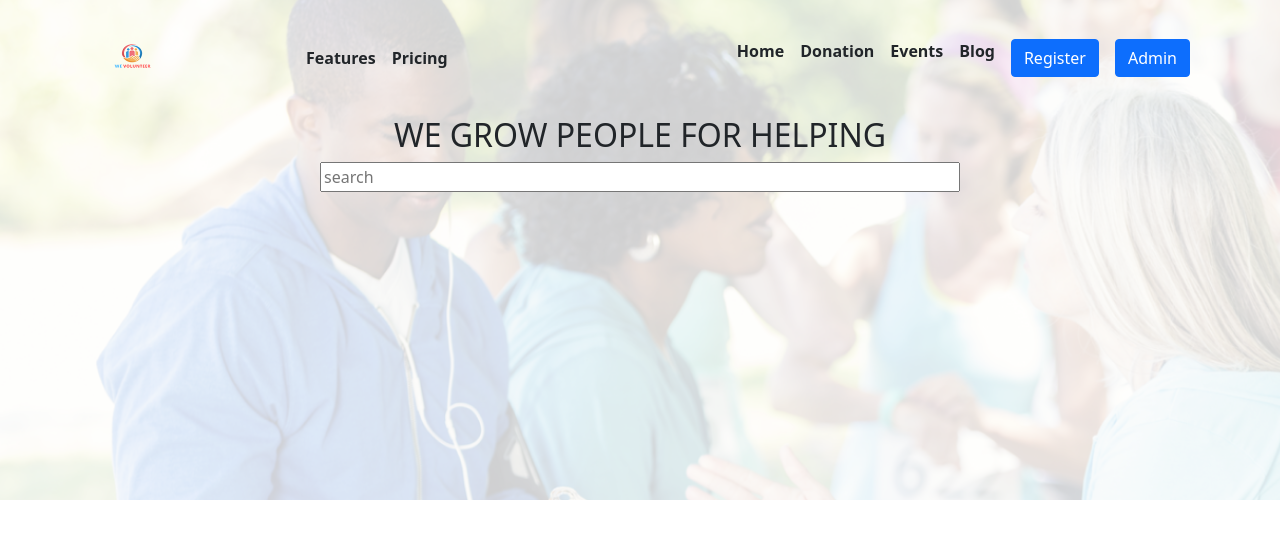
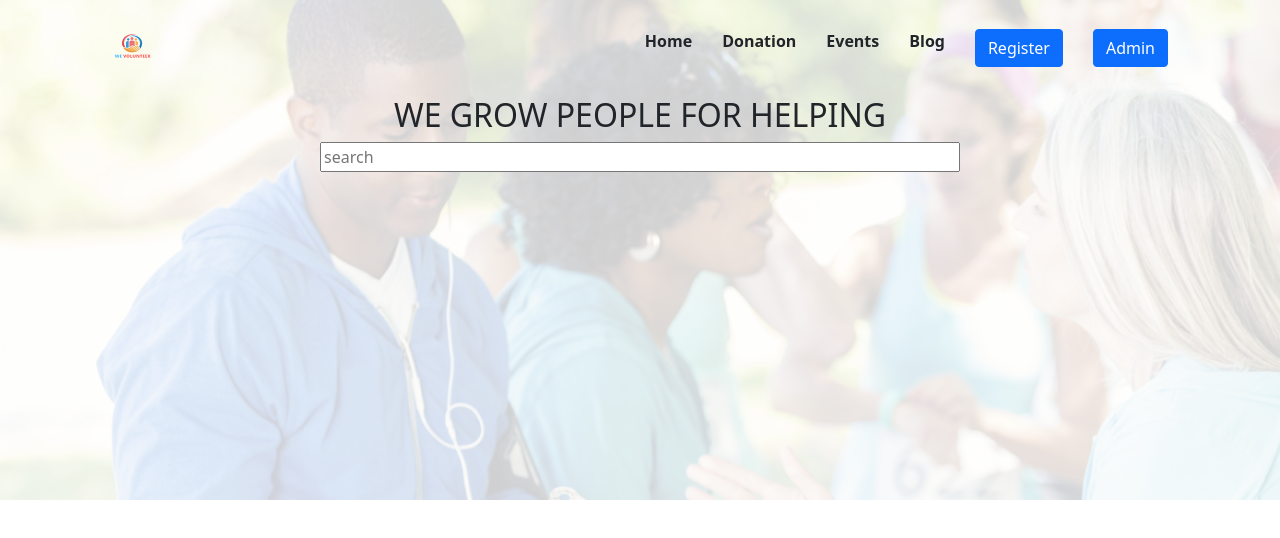
Before and after one commit to kamrul-dev/we-volunteer-react-client, a React (Create React App) app: page / in a window 1280 px wide. Shown: the top 538 px of the page. Built offline with nearby package versions, Linux system fonts and the light colour scheme.

Commit message:
navbar updated

```diff
--- a/src/Pages/Shared/NavBar/NavBar.css
+++ b/src/Pages/Shared/NavBar/NavBar.css
@@ -0,0 +1,10 @@
+.nav-itmes{
+    height: 80px;
+    display: flex;
+    justify-content: center;
+    align-items: center;
+}
+.nav-itmes a{
+    text-decoration: none;
+    margin-right: 30px;
+}
--- a/src/Pages/Shared/NavBar/NavBar.js
+++ b/src/Pages/Shared/NavBar/NavBar.js
@@ -1,37 +1,37 @@
 import React from 'react';
 import { Button, Container, Nav, Navbar } from 'react-bootstrap';
-import logo from '../../../logos/we-volunteer.png'
+import { NavLink } from 'react-router-dom';
+import logo from '../../../logos/we-volunteer.png';
+import './NavBar.css';
 const NavBar = () => {
     return (
         <div>
             <Navbar collapseOnSelect expand="lg" variant="dark">
-                <Container>
-                    <Navbar.Brand href="#home">
+                <Container className='nav-itmes'>
+                    <Navbar.Brand>
                         <img className='w-50' src={logo} alt="" />
                     </Navbar.Brand>
                     <Navbar.Toggle aria-controls="responsive-navbar-nav" />
                     <Navbar.Collapse id="responsive-navbar-nav">
                         <Nav className="me-auto">
-                            <Nav.Link className='text-dark fw-bold' href="#features">Features</Nav.Link>
-                            <Nav.Link className='text-dark fw-bold' href="#pricing">Pricing</Nav.Link>
                         </Nav>
                         <Nav>
-                            <Nav.Link className='text-dark fw-bold' href="#deets">Home</Nav.Link>
-                            <Nav.Link className='text-dark fw-bold' href="#memes">
+                            <NavLink className='text-dark fw-bold' to="/home">Home</NavLink>
+                            <NavLink className='text-dark fw-bold' to="/donation">
                                 Donation
-                            </Nav.Link>
-                            <Nav.Link className='text-dark fw-bold' href="#memes">
+                            </NavLink>
+                            <NavLink className='text-dark fw-bold' to="/events">
                                 Events
-                            </Nav.Link>
-                            <Nav.Link className='text-dark fw-bold' href="#memes">
+                            </NavLink>
+                            <NavLink className='text-dark fw-bold' to="/blog">
                                 Blog
-                            </Nav.Link>
-                            <Nav.Link className='text-dark fw-bold' href="#memes">
+                            </NavLink>
+                            <NavLink className='text-dark fw-bold' to="/register">
                                 <Button>Register</Button>
-                            </Nav.Link>
-                            <Nav.Link className='text-dark fw-bold' href="#memes">
+                            </NavLink>
+                            <NavLink className='text-dark fw-bold' to="/admin">
                                 <Button>Admin</Button>
-                            </Nav.Link>
+                            </NavLink>
                         </Nav>
                     </Navbar.Collapse>
                 </Container>
```
